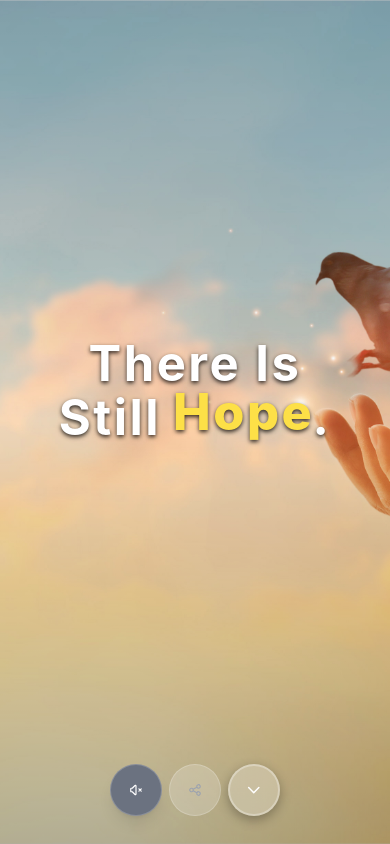
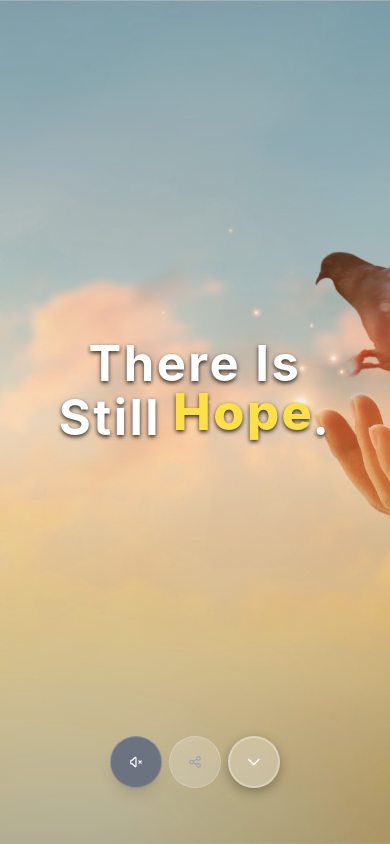
Before and after one commit to SolamanKurian/riveroflife, a Next.js app: page / in a window 390 px wide. Built offline with nearby package versions, Linux system fonts and the light colour scheme.

Commit message:
buttons up

```diff
--- a/app/globals.css
+++ b/app/globals.css
@@ -33,14 +33,14 @@
   }
 }
 
-/* Background image transitions with small zoom effect */
+/* Background image transitions with very slow small zoom effect */
 .background-image {
-  transition: opacity 1.5s cubic-bezier(0.4, 0, 0.2, 1), transform 1.5s cubic-bezier(0.4, 0, 0.2, 1) !important;
+  transition: opacity 4.5s cubic-bezier(0.4, 0, 0.2, 1), transform 4.5s cubic-bezier(0.4, 0, 0.2, 1) !important;
 }
 
-/* Content text transitions with movement effects */
+/* Content text transitions with very slow movement effects */
 .content-text {
-  transition: opacity 1.5s cubic-bezier(0.4, 0, 0.2, 1), transform 1.5s cubic-bezier(0.4, 0, 0.2, 1) !important;
+  transition: opacity 4.5s cubic-bezier(0.4, 0, 0.2, 1), transform 4.5s cubic-bezier(0.4, 0, 0.2, 1) !important;
 }
 
 /* Animated highlighted text with moving effect */
@@ -248,7 +248,7 @@ html {
 
     /* Mobile navigation container - Better positioning */
     .mobile-nav-container {
-      bottom: 2rem !important;
+      bottom: 4rem !important;
     }
   }
 
--- a/app/page.tsx
+++ b/app/page.tsx
@@ -124,12 +124,12 @@ export default function Home() {
 
     console.log(`🚀 Navigation completed instantly, starting visual transition`)
 
-    // Complete visual transition after animation (reduced from 3200ms to 1500ms for better responsiveness)
+    // Complete visual transition after animation (increased to 4.5s for very slow movement)
     setTimeout(() => {
       console.log(`✅ Visual transition completed for section ${sectionIndex}`)
       setIsTransitioning(false)
       setTransitionDirection(null)
-    }, 1500) // Reduced from 3200ms to 1500ms for better responsiveness
+    }, 4500) // Increased from 1500ms to 4500ms for very slow movement
   }, [isTransitioning, currentSection])
 
   // Keyboard navigation
@@ -402,7 +402,7 @@ export default function Home() {
       </div>
 
       {/* Navigation Controls - Moved up for mobile */}
-      <div className="absolute bottom-8 sm:bottom-6 left-1/2 -translate-x-1/2 z-20 flex items-center gap-2 sm:gap-4 mobile-nav-container">
+      <div className="absolute bottom-12 sm:bottom-6 left-1/2 -translate-x-1/2 z-20 flex items-center gap-2 sm:gap-4 mobile-nav-container">
         {/* Previous button */}
         {currentSection > 0 && (
           <button
--- a/data/pages.ts
+++ b/data/pages.ts
@@ -24,7 +24,7 @@ export const PAGES_DATA: PageData[] = [
   },
   {
     id: 2,
-    text: "There is hope. There is love. There is a way forward.",
+    text: "There is hope There is love There is a way forward",
     backgroundImage: "/three.svg",
     textSize: "large",
     highlightWords: ["hope", "love"],
```
